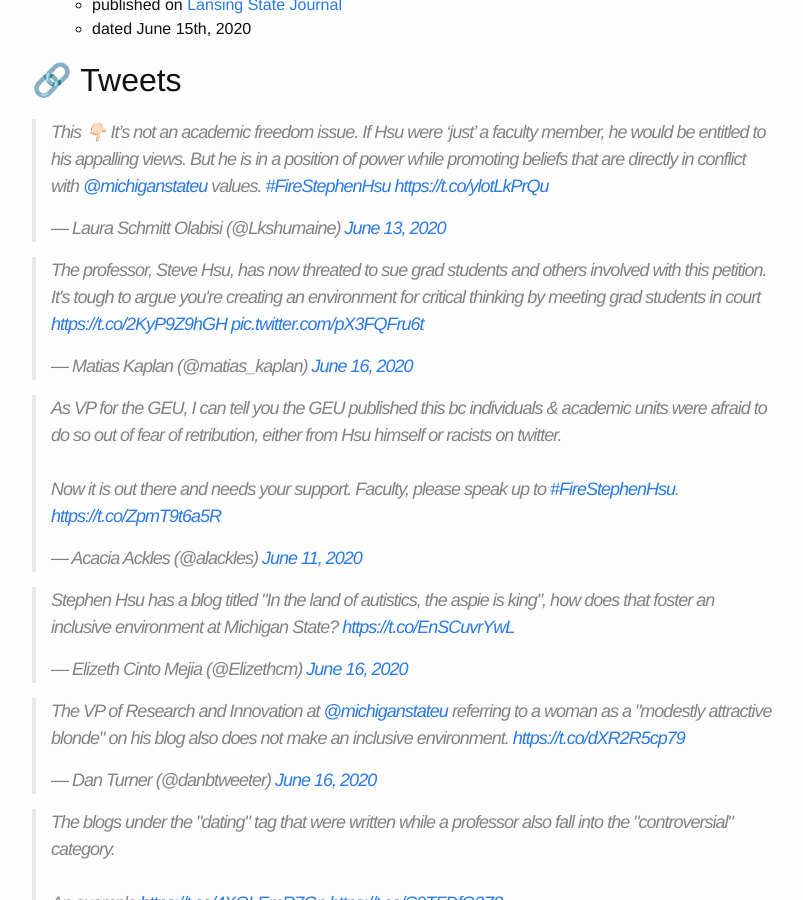
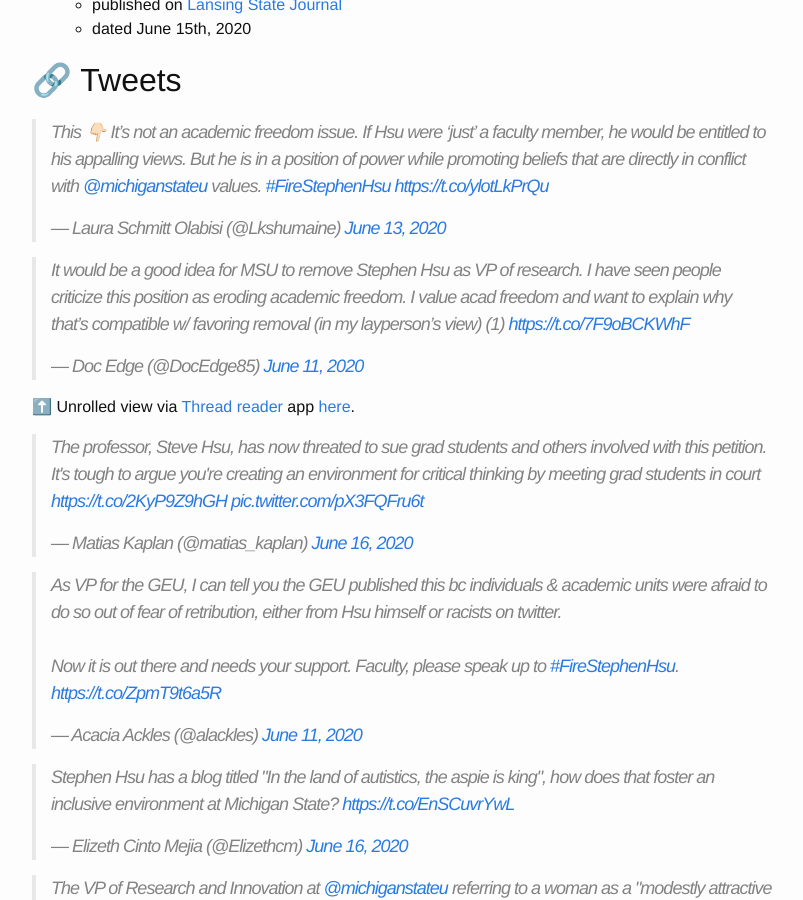
Before and after one commit to mmore500/mmore500.github.io, a Jekyll site: the page built from blog_professional/_posts/2020-06-16-firestephenhsu-discourse.md, in a window 1280 px wide and 900 px high, scrolled down 1704 px. Shown: the whole window, without its empty margins (238-1041 px from the left). Built offline with Jekyll 4.4.1, drawn with Linux system fonts in a browser that asks for light colours; emoji names are drawn with the system emoji font; comment, search, counter and statistics services are not loaded.

Commit message:
Add tweet and corresponding unroll

```diff
--- a/blog_professional/_posts/2020-06-16-firestephenhsu-discourse.md
+++ b/blog_professional/_posts/2020-06-16-firestephenhsu-discourse.md
@@ -58,6 +58,11 @@ Unrolled view via [Thread reader](https://threadreaderapp.com/) app [here](https
 ## Tweets
 
 <blockquote class="twitter-tweet"><p lang="en" dir="ltr">This 👇🏻 It’s not an academic freedom issue. If Hsu were ‘just’ a faculty member, he would be entitled to his appalling views. But he is in a position of power while promoting beliefs that are directly in conflict with <a href="https://twitter.com/michiganstateu?ref_src=twsrc%5Etfw">@michiganstateu</a> values. <a href="https://twitter.com/hashtag/FireStephenHsu?src=hash&amp;ref_src=twsrc%5Etfw">#FireStephenHsu</a> <a href="https://t.co/ylotLkPrQu">https://t.co/ylotLkPrQu</a></p>&mdash; Laura Schmitt Olabisi (@Lkshumaine) <a href="https://twitter.com/Lkshumaine/status/1271835769766916097?ref_src=twsrc%5Etfw">June 13, 2020</a></blockquote> <script async src="https://platform.twitter.com/widgets.js" charset="utf-8"></script>
+
+<blockquote class="twitter-tweet"><p lang="en" dir="ltr">It would be a good idea for MSU to remove Stephen Hsu as VP of research. I have seen people criticize this position as eroding academic freedom. I value acad freedom and want to explain why that’s compatible w/ favoring removal (in my layperson’s view) (1) <a href="https://t.co/7F9oBCKWhF">https://t.co/7F9oBCKWhF</a></p>&mdash; Doc Edge (@DocEdge85) <a href="https://twitter.com/DocEdge85/status/1271187190265942021?ref_src=twsrc%5Etfw">June 11, 2020</a></blockquote> <script async src="https://platform.twitter.com/widgets.js" charset="utf-8"></script>
+
+:arrow_up:
+Unrolled view via [Thread reader](https://threadreaderapp.com/) app [here](https://threadreaderapp.com/thread/1271187190265942021.html).
 
 <blockquote class="twitter-tweet"><p lang="en" dir="ltr">The professor, Steve Hsu, has now threated to sue grad students and others involved with this petition. It&#39;s tough to argue you&#39;re creating an environment for critical thinking by meeting grad students in court <a href="https://t.co/2KyP9Z9hGH">https://t.co/2KyP9Z9hGH</a> <a href="https://t.co/pX3FQFru6t">pic.twitter.com/pX3FQFru6t</a></p>&mdash; Matias Kaplan (@matias_kaplan) <a href="https://twitter.com/matias_kaplan/status/1272726632634015745?ref_src=twsrc%5Etfw">June 16, 2020</a></blockquote> <script async src="https://platform.twitter.com/widgets.js" charset="utf-8"></script>
 
```
